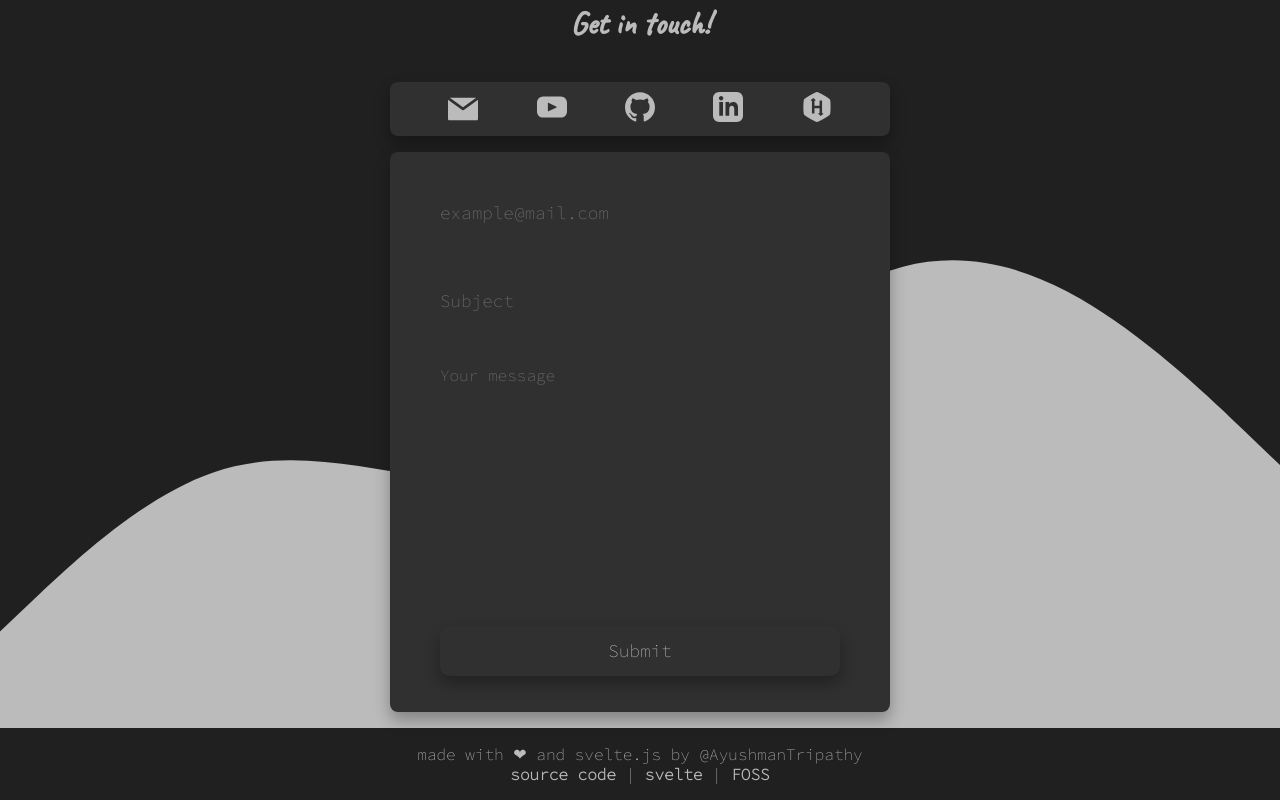
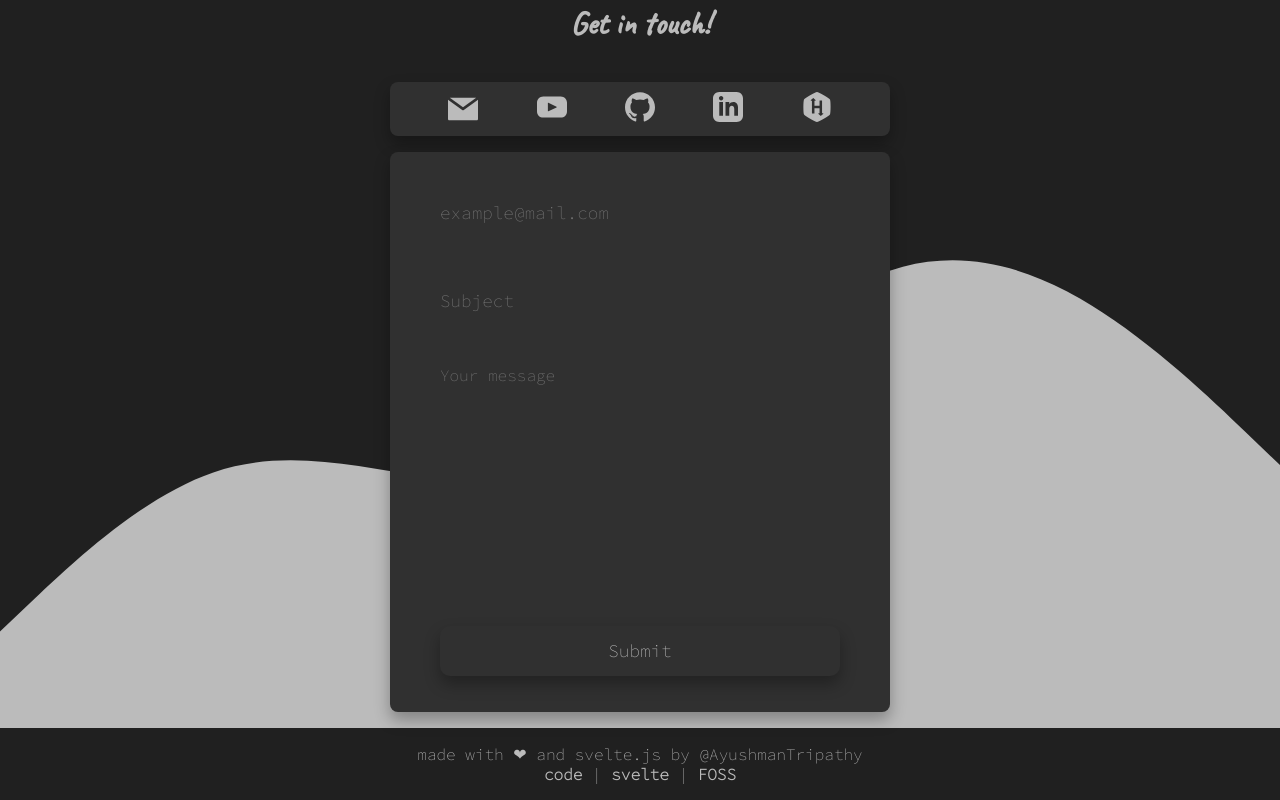
Before and after one commit to AyushmanTripathy/portfolio, a SvelteKit app: page / in a window 1280 px wide. Shown: the part 2235-3035 px from the top of the page. Built offline with nearby package versions, Linux system fonts and the light colour scheme.

Commit message:
updated journey.txt

```diff
--- a/package.json
+++ b/package.json
@@ -16,6 +16,7 @@
   },
   "type": "module",
   "dependencies": {
-    "@sveltejs/adapter-netlify": "^2.0.7"
+    "@sveltejs/adapter-netlify": "^2.0.7",
+    "aos": "^2.3.4"
   }
 }
--- a/src/routes/+page.svelte
+++ b/src/routes/+page.svelte
@@ -15,8 +15,8 @@
   <Contact />
   <footer>
     <p>
-      made with ❤ and svelte.js by @AyushmanTripathy<br />
-      <a href="https://github.com/AyushmanTripathy/portfolio"> source code</a>
+      made with ❤ and svelte.js by @AyushmanTripathy <br />
+      <a href="https://github.com/AyushmanTripathy/portfolio"> code </a>
       |
       <a href="https://kit.svelte.dev/"> svelte </a>
       |
```
Also changed, not shown: static/journey.txt, 1 other file (tests, documents, lock files or other folders).
